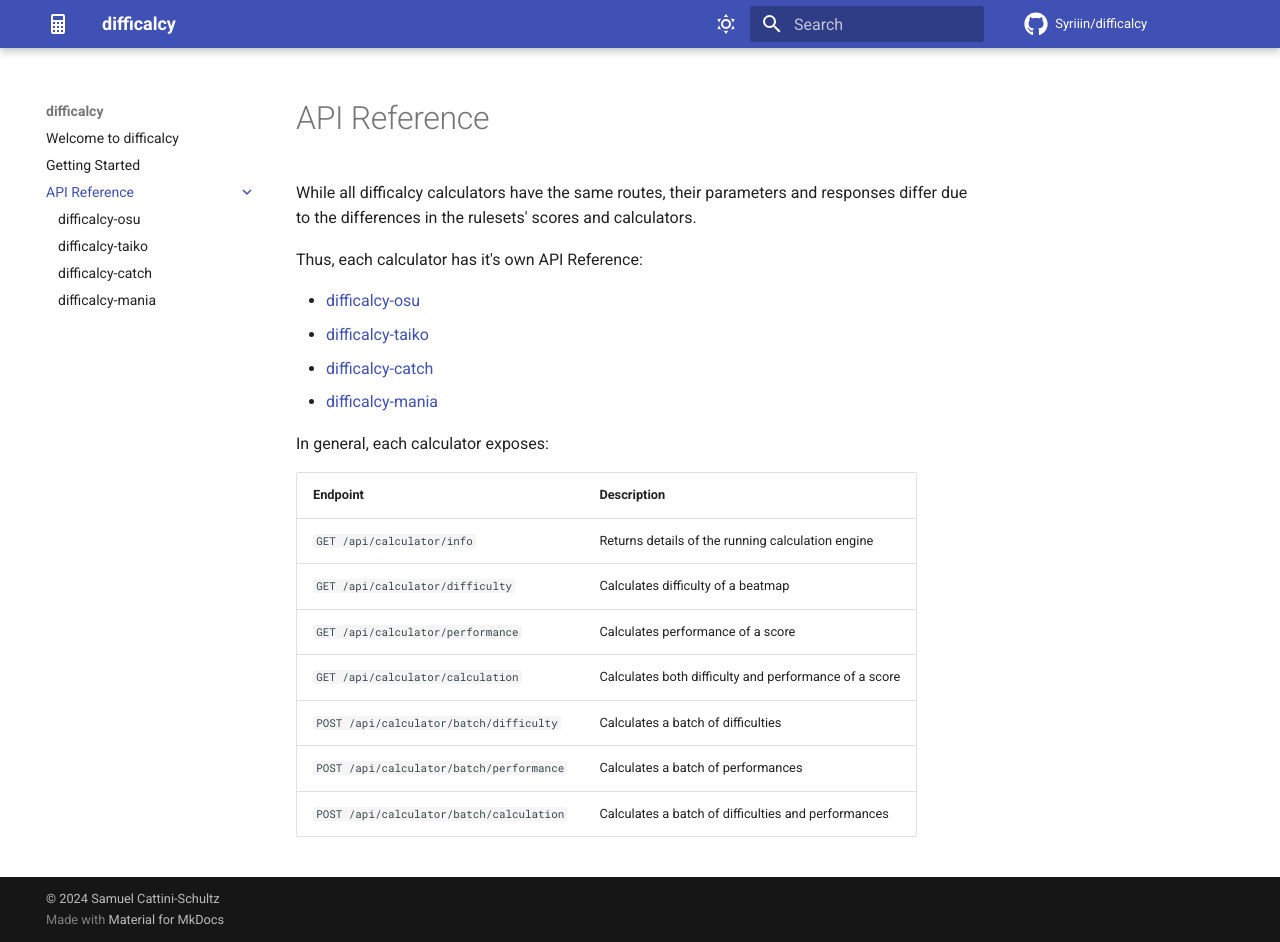
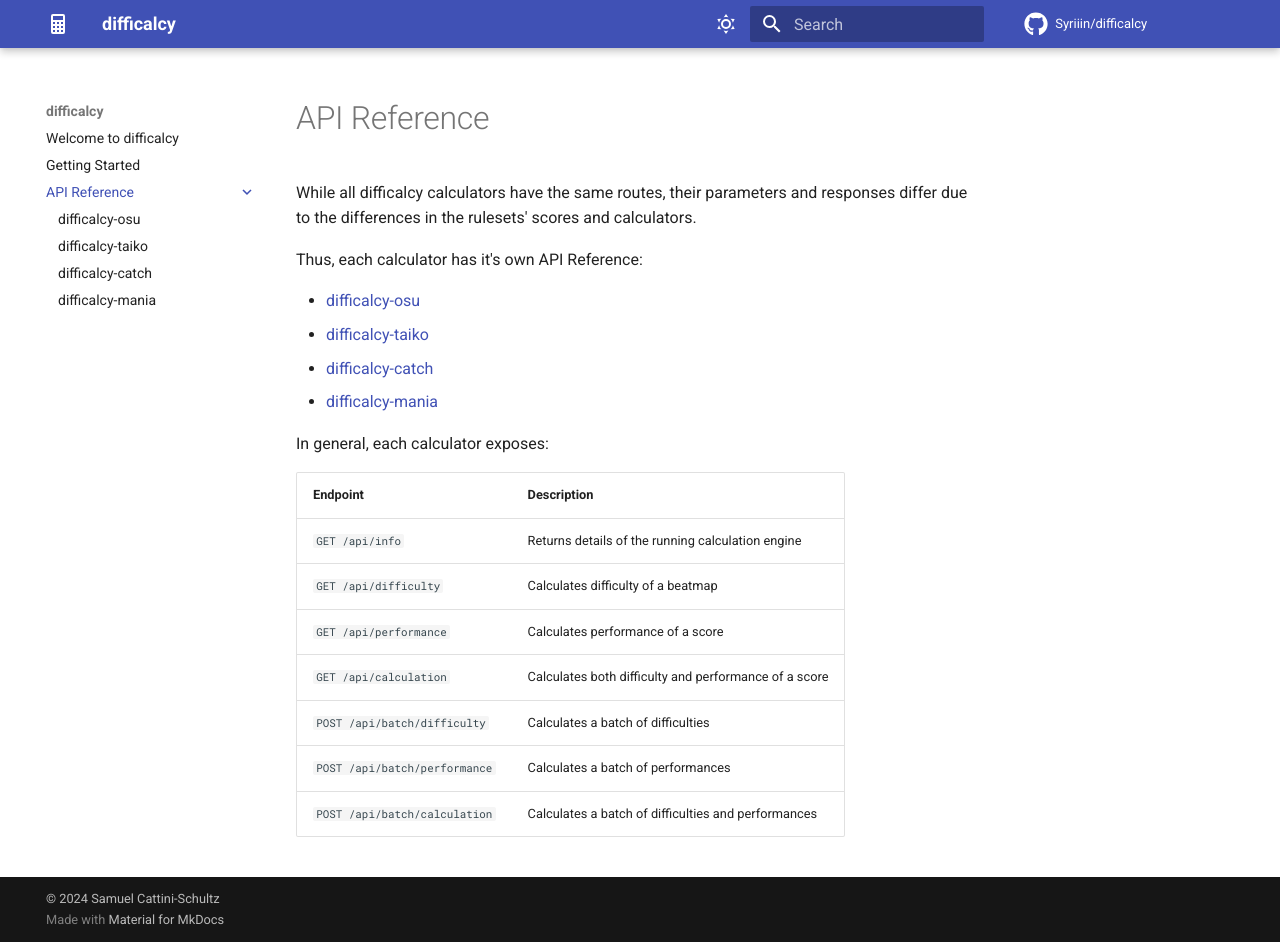
Before and after one commit to Syriiin/difficalcy, an MkDocs documentation site: the page built from docs/docs/api-reference/index.md, in a window 1280 px wide and 942 px high. Built offline with MkDocs 1.6.1 and Material for MkDocs 9.7.7, drawn with Linux system fonts in a browser that asks for light colours; comment, search, counter and statistics services are not loaded.

Commit message:
Fix docs

```diff
--- a/docs/docs/api-reference/index.md
+++ b/docs/docs/api-reference/index.md
@@ -11,12 +11,12 @@ Thus, each calculator has it's own API Reference:
 
 In general, each calculator exposes:
 
-| Endpoint                                 | Description                                           |
-| ---------------------------------------- | ----------------------------------------------------- |
-| `GET /api/calculator/info`               | Returns details of the running calculation engine     |
-| `GET /api/calculator/difficulty`         | Calculates difficulty of a beatmap                    |
-| `GET /api/calculator/performance`        | Calculates performance of a score                     |
-| `GET /api/calculator/calculation`        | Calculates both difficulty and performance of a score |
-| `POST /api/calculator/batch/difficulty`  | Calculates a batch of difficulties                    |
-| `POST /api/calculator/batch/performance` | Calculates a batch of performances                    |
-| `POST /api/calculator/batch/calculation` | Calculates a batch of difficulties and performances   |
+| Endpoint                      | Description                                           |
+| ----------------------------- | ----------------------------------------------------- |
+| `GET /api/info`               | Returns details of the running calculation engine     |
+| `GET /api/difficulty`         | Calculates difficulty of a beatmap                    |
+| `GET /api/performance`        | Calculates performance of a score                     |
+| `GET /api/calculation`        | Calculates both difficulty and performance of a score |
+| `POST /api/batch/difficulty`  | Calculates a batch of difficulties                    |
+| `POST /api/batch/performance` | Calculates a batch of performances                    |
+| `POST /api/batch/calculation` | Calculates a batch of difficulties and performances   |
```
Also changed, not shown: README.md.
